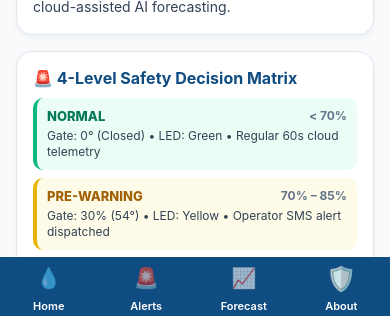
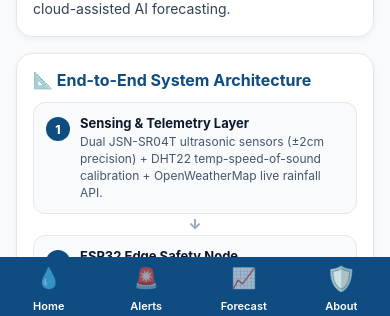
Before and after one commit to AdrianDias2023/SDAS_PROJECT, a React Native app in the folder SDAS_Full_Project/02_React_Native_Expo_App/: screen /About in a window 390 px wide. Shown: the part 525-841 px from the top of the page. Built offline with nearby package versions, Linux system fonts and the light colour scheme; no server answers; the database is empty.

Commit message:
docs: enrich project README and About screen with complete 5-layer architecture and data flow

```diff
--- a/SDAS_Full_Project/02_React_Native_Expo_App/screens/public/AboutScreen.js
+++ b/SDAS_Full_Project/02_React_Native_Expo_App/screens/public/AboutScreen.js
@@ -35,6 +35,60 @@ export default function AboutScreen() {
         <View style={styles.card}>
           <Text style={styles.cardHeader}>🌊 {t.aboutProject}</Text>
           <Text style={styles.bodyText}>{t.aboutProjectDesc}</Text>
+        </View>
+
+        {/* System Architecture & End-to-End Data Flow Card */}
+        <View style={styles.card}>
+          <Text style={styles.cardHeader}>📐 End-to-End System Architecture</Text>
+          <View style={styles.flowList}>
+            <View style={styles.flowStep}>
+              <View style={styles.stepNumBadge}><Text style={styles.stepNumText}>1</Text></View>
+              <View style={styles.stepContent}>
+                <Text style={styles.stepTitle}>Sensing & Telemetry Layer</Text>
+                <Text style={styles.stepDesc}>Dual JSN-SR04T ultrasonic sensors (±2cm precision) + DHT22 temp-speed-of-sound calibration + OpenWeatherMap live rainfall API.</Text>
+              </View>
+            </View>
+
+            <View style={styles.flowArrow}><Text style={styles.flowArrowText}>↓</Text></View>
+
+            <View style={styles.flowStep}>
+              <View style={styles.stepNumBadge}><Text style={styles.stepNumText}>2</Text></View>
+              <View style={styles.stepContent}>
+                <Text style={styles.stepTitle}>ESP32 Edge Safety Node</Text>
+                <Text style={styles.stepDesc}>Sensor fusion, local outlier filtering, fail-safe 4-tier autonomous threshold controller, RGB LED & local 85dB siren.</Text>
+              </View>
+            </View>
+
+            <View style={styles.flowArrow}><Text style={styles.flowArrowText}>↓</Text></View>
+
+            <View style={styles.flowStep}>
+              <View style={styles.stepNumBadge}><Text style={styles.stepNumText}>3</Text></View>
+              <View style={styles.stepContent}>
+                <Text style={styles.stepTitle}>Supabase Cloud Backend</Text>
+                <Text style={styles.stepDesc}>PostgreSQL time-series store, Row-Level Security (RLS), instant DB auto-alert triggers & sub-second Realtime WebSocket broker.</Text>
+              </View>
+            </View>
+
+            <View style={styles.flowArrow}><Text style={styles.flowArrowText}>↓</Text></View>
+
+            <View style={styles.flowStep}>
+              <View style={styles.stepNumBadge}><Text style={styles.stepNumText}>4</Text></View>
+              <View style={styles.stepContent}>
+                <Text style={styles.stepTitle}>AI & Predictive Analytics Engine</Text>
+                <Text style={styles.stepDesc}>FastAPI server: 2-layer stacked LSTM (1-hour flood forecast) + deep symmetric Autoencoder (sensor drift & surge anomaly detection).</Text>
+              </View>
+            </View>
+
+            <View style={styles.flowArrow}><Text style={styles.flowArrowText}>↓</Text></View>
+
+            <View style={styles.flowStep}>
+              <View style={styles.stepNumBadge}><Text style={styles.stepNumText}>5</Text></View>
+              <View style={styles.stepContent}>
+                <Text style={styles.stepTitle}>Client Apps & Physical Actuation</Text>
+                <Text style={styles.stepDesc}>Public/Operator React Native App (3 Languages) + SIM800L emergency GSM SMS broadcast + MG996R automated servo gate actuation.</Text>
+              </View>
+            </View>
+          </View>
         </View>
 
         {/* 4-Tier Early Warning Thresholds */}
@@ -168,12 +222,62 @@ const styles = StyleSheet.create({
     fontSize: 16,
     fontWeight: '700',
     color: '#0F4C81',
-    marginBottom: 10,
+    marginBottom: 12,
   },
   bodyText: {
     fontSize: 14,
     lineHeight: 22,
     color: '#334155',
+  },
+  flowList: {
+    gap: 4,
+  },
+  flowStep: {
+    flexDirection: 'row',
+    alignItems: 'flex-start',
+    backgroundColor: '#F8FAFC',
+    borderRadius: 12,
+    padding: 12,
+    borderWidth: 1,
+    borderColor: '#E2E8F0',
+  },
+  stepNumBadge: {
+    width: 24,
+    height: 24,
+    borderRadius: 12,
+    backgroundColor: '#0F4C81',
+    alignItems: 'center',
+    justifyContent: 'center',
+    marginRight: 10,
+    marginTop: 2,
+  },
+  stepNumText: {
+    color: '#FFFFFF',
+    fontSize: 12,
+    fontWeight: '800',
+  },
+  stepContent: {
+    flex: 1,
+  },
+  stepTitle: {
+    fontSize: 13,
+    fontWeight: '700',
+    color: '#0F172A',
+    marginBottom: 2,
+  },
+  stepDesc: {
+    fontSize: 12,
+    color: '#475569',
+    lineHeight: 17,
+  },
+  flowArrow: {
+    alignItems: 'center',
+    marginVertical: -2,
+  },
+  flowArrowText: {
+    fontSize: 14,
+    color: '#94A3B8',
+    fontWeight: '800',
   },
   thresholdTable: {
     gap: 8,
```
Also changed, not shown: 1 other file (tests, documents, lock files or other folders).
